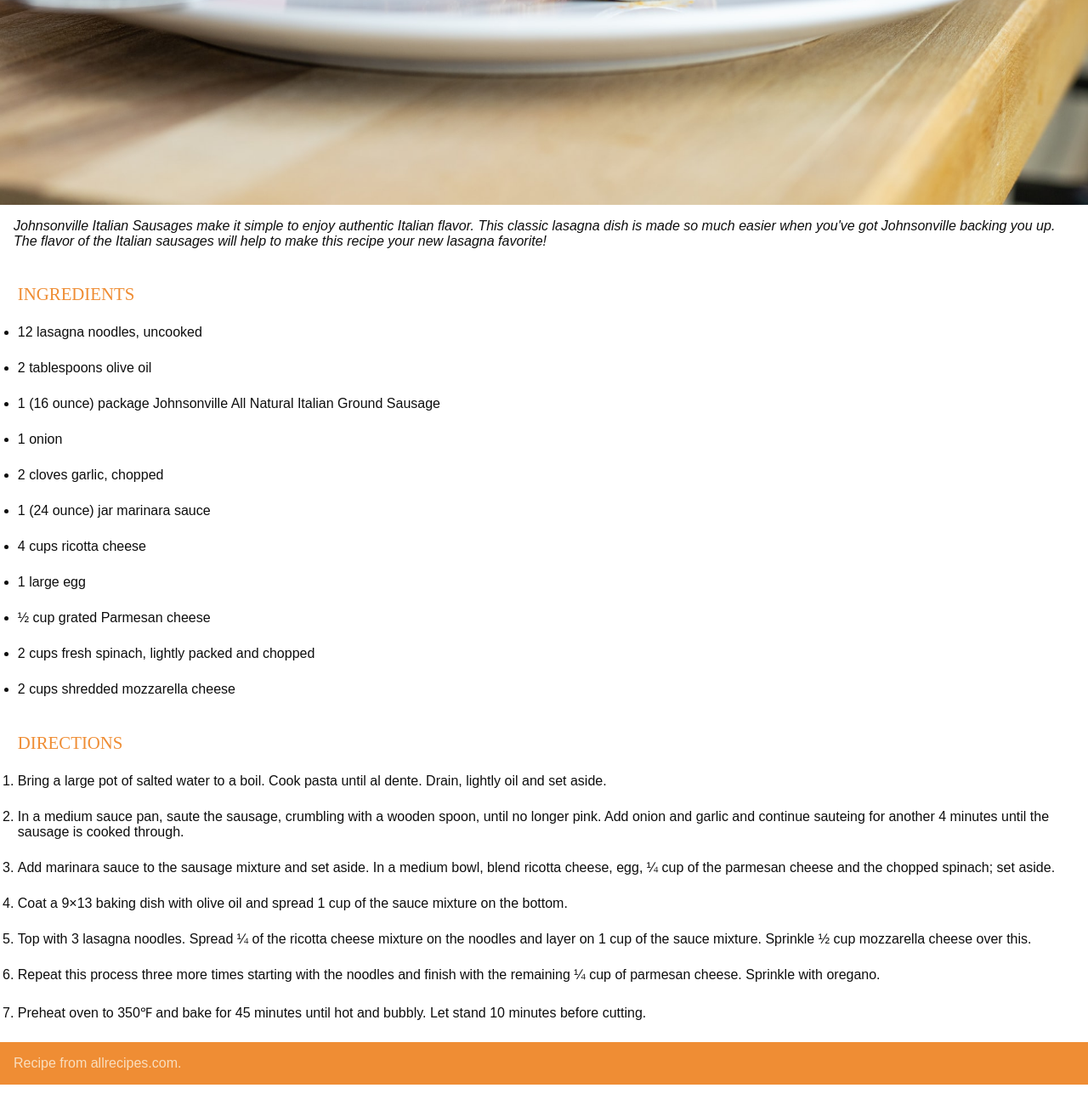
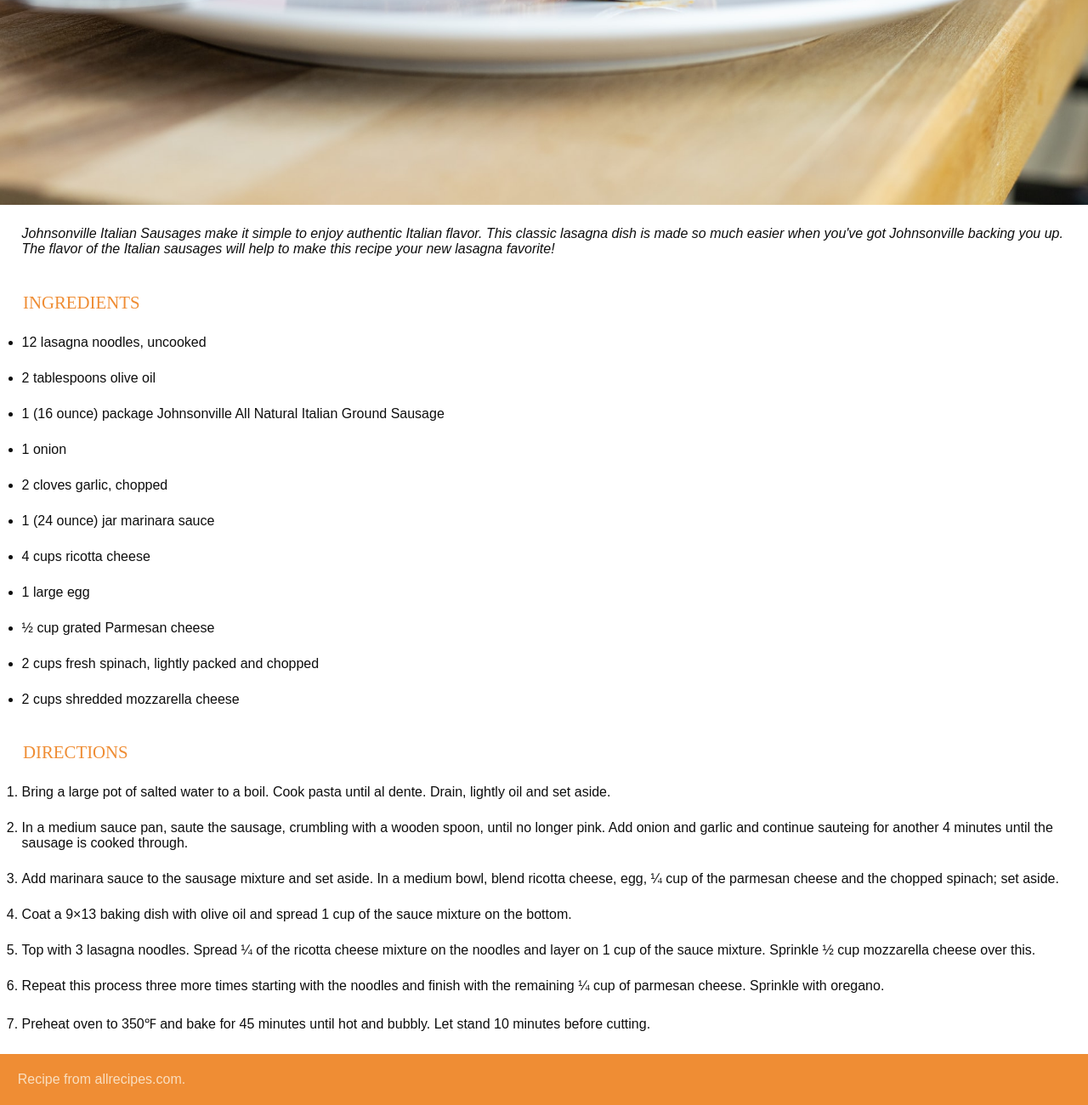
Before and after one commit to jkwong11/jkwong11.github.io, a plain HTML site: page grc338/css-mobile-first/index.html in a window 1280 px wide. Shown: the part 778-2078 px from the top of the page at 85% size. Before the commit the page ends 2054 px from the top, so only its background shows below. Drawn offline with Linux system fonts and the light colour scheme; a web font is replaced by a local one.

Commit message:
Update lasagnastyle.css

```diff
--- a/grc338/css-mobile-first/lasagnastyle.css
+++ b/grc338/css-mobile-first/lasagnastyle.css
@@ -43,7 +43,7 @@ h3{
     font-size: 1.3em;
     text-transform: uppercase;
     margin-top: 2em;
-    margin-left: 1em;
+    margin-left: 1.3em;
 }
 
 body{
@@ -65,15 +65,15 @@ figcaption{
     font-family: poppins, sans-serif;
     font-weight: 400;
     font-style: italic;
-    margin: 1em;
+    margin: 1.6em;
 }
 
 ul{
-    margin: 1.3em;
+    margin: 1.6em;
 }
 
 ol{
-    margin: 1.3em;
+    margin: 1.6em;
 }
 
 li{
@@ -84,7 +84,7 @@ li{
 footer{
     background-color: rgb(239,141,52);
     color: rgb(249,222,191);
-    padding: 1em;
+    padding: 1.3em;
 
 }
 
```
